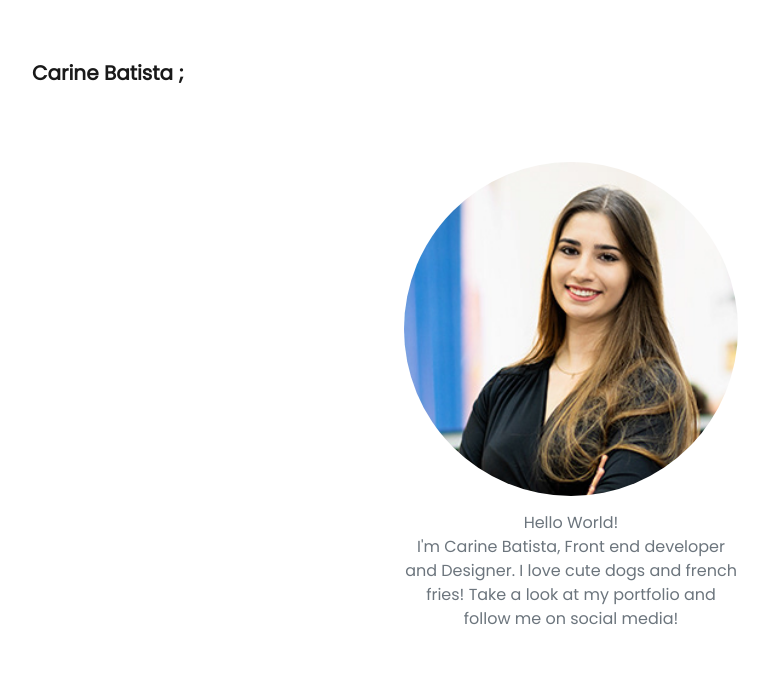
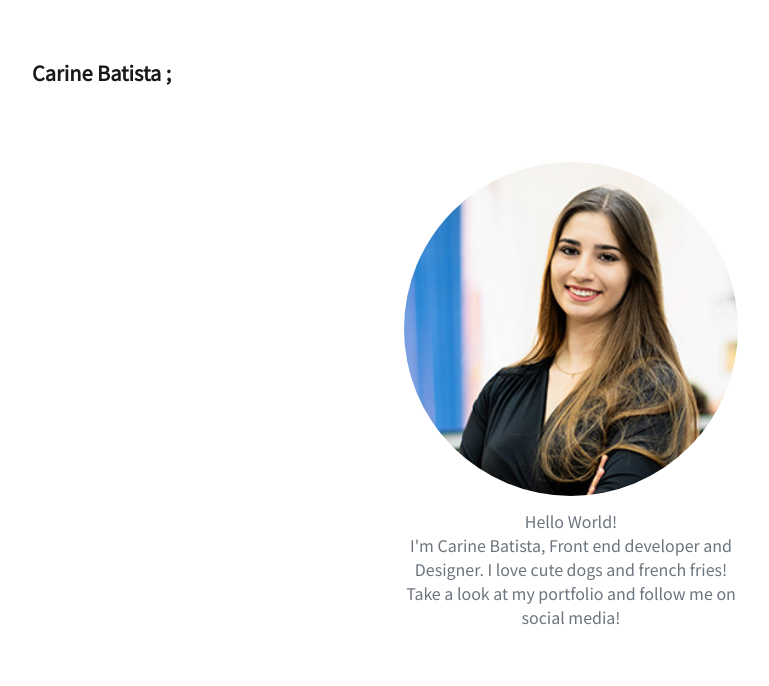
Before and after one commit to carinebatista/carinebatista.github.io, a plain HTML site: page index.html in a window 1280 px wide. Shown: the top 686 px of the page, without its empty margins (69-838 px from the left). Drawn offline with nearby package versions, Linux system fonts and the light colour scheme.

Commit message:
Altera Fonte padrão

```diff
--- a/assets/css/style.css
+++ b/assets/css/style.css
@@ -1,6 +1,7 @@
-@import url("https://fonts.googleapis.com/css?family=Poppins");
+
+@import url('https://fonts.googleapis.com/css2?family=Noto+Sans+JP&display=swap');
 body {
-  font-family: "Poppins", sans-serif;
+  font-family: 'Noto Sans JP', sans-serif;
 }
 
 #container {
--- a/index.html
+++ b/index.html
@@ -1,5 +1,6 @@
 <!doctype html>
 <html>
+
 <head>
     <meta charset="utf-8">
     <meta http-equiv="X-UA-Compatible" content="IE=edge">
@@ -10,7 +11,8 @@
     <title>Carine Batista;</title>
     <!--This is my fav icon :) -->
     <link rel="shortcut icon" type="image/x-icon" href="img/fav.png">
-    <link rel="stylesheet" href="https://stackpath.bootstrapcdn.com/bootstrap/4.4.1/css/bootstrap.min.css" integrity="sha384-Vkoo8x4CGsO3+Hhxv8T/Q5PaXtkKtu6ug5TOeNV6gBiFeWPGFN9MuhOf23Q9Ifjh" crossorigin="anonymous">
+    <link rel="stylesheet" href="https://stackpath.bootstrapcdn.com/bootstrap/4.4.1/css/bootstrap.min.css"
+        integrity="sha384-Vkoo8x4CGsO3+Hhxv8T/Q5PaXtkKtu6ug5TOeNV6gBiFeWPGFN9MuhOf23Q9Ifjh" crossorigin="anonymous">
     <!-- Font Awesome -->
     <link rel="stylesheet" href="https://use.fontawesome.com/releases/v5.6.3/css/all.css">
     <link rel="stylesheet" href="assets/css/style.css" type="text/css">
@@ -22,13 +24,11 @@
         <nav class="navbar navbar-expand-lg navbar-light">
 
             <a class="navbar-brand" href="https://carinebatista.me/" target="_blank">
-                <h5><b>Carine Batista ;</b></h5>
+                <h5><strong>Carine Batista ;</strong></h5>
             </a>
         </nav>
         <div class="row justify-content-center align-items-center p-4">
             <div class="col-lg-4 col-md-6 text-center mt-4">
-
-                <!-- Fine Circle Responsive Image -->
                 <div id="container" class="my-2">
                     <div id="forma"></div>
                     <div id="element">
```
